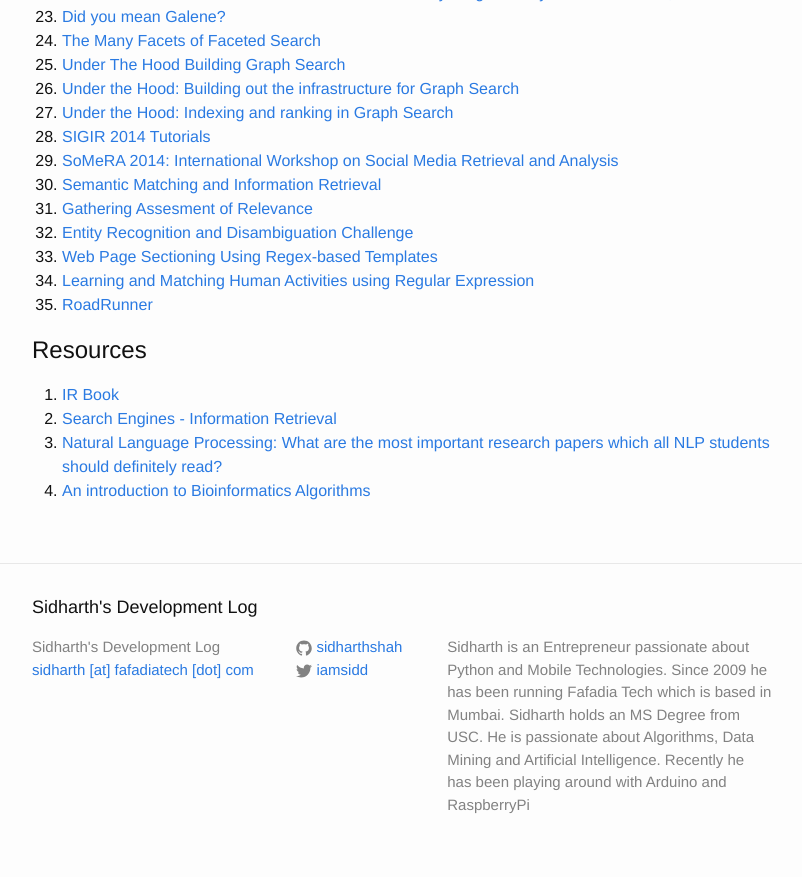
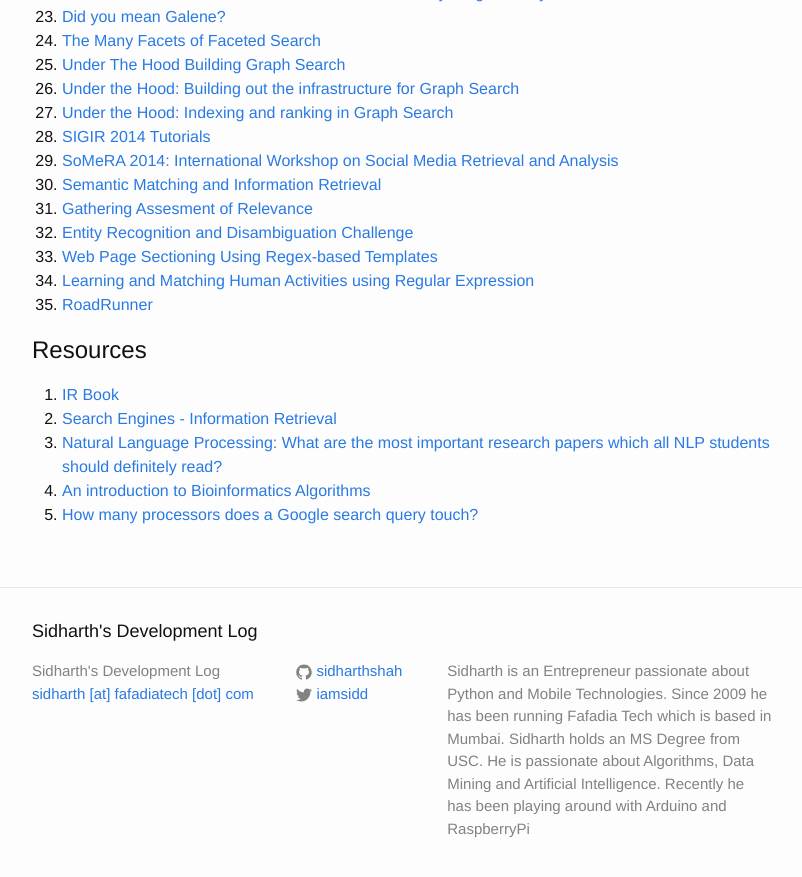
Before and after one commit to sidharthshah/sidharthshah.github.com, a Jekyll site: the page built from information-retrieval.md, in a window 1280 px wide and 900 px high, scrolled down 1494 px. Shown: the top 877 px of the window, without its empty margins (238-1040 px from the left). Built offline with Jekyll 4.4.1, drawn with Linux system fonts in a browser that asks for light colours.

Commit message:
added couple of IR links

```diff
--- a/information-retrieval.md
+++ b/information-retrieval.md
@@ -80,3 +80,4 @@
 2. [Search Engines - Information Retrieval](http://ciir.cs.umass.edu/downloads/SEIRiP.pdf)
 3. [Natural Language Processing: What are the most important research papers which all NLP students should definitely read?](https://www.quora.com/Natural-Language-Processing/What-are-the-most-important-research-papers-which-all-NLP-students-should-definitely-read)
 4. [An introduction to Bioinformatics Algorithms](http://www.math-info.univ-paris5.fr/~lomn/Cours/BC/Publis/Complements/introductiontoBioinformaticsAlgorithms.pdf)
+5. [How many processors does a Google search query touch?](https://www.quora.com/How-many-processors-does-a-Google-search-query-touch/answer/Wolf-Garbe)
```
